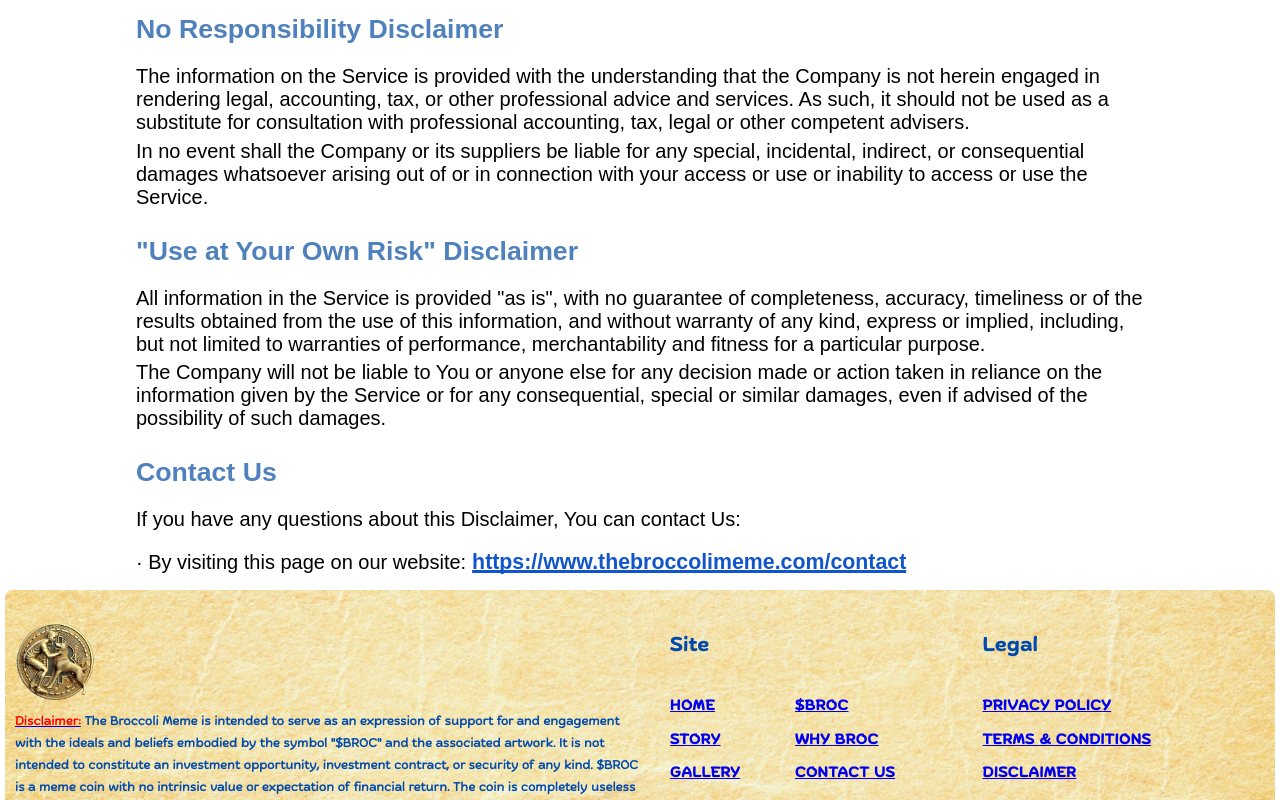
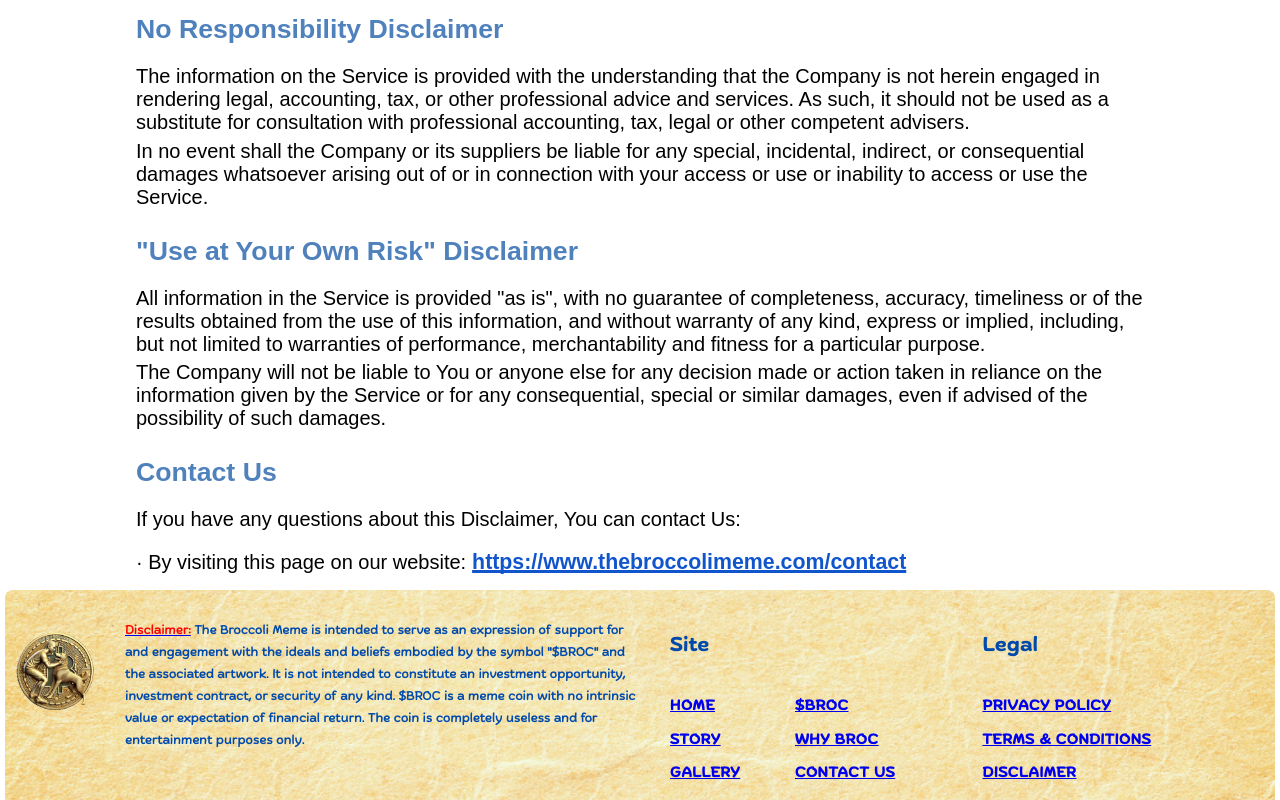
Before and after one commit to loyalfriend0615/broccoli, a React (Create React App) app: page /disclaimer in a window 1280 px wide. Shown: the part 2000-2800 px from the top of the page. Built offline with nearby package versions, Linux system fonts and the light colour scheme.

Commit message:
margin 1

```diff
--- a/src/components/Story/story.css
+++ b/src/components/Story/story.css
@@ -14,7 +14,7 @@
     justify-content: center;
 }
 #story>p {
-    padding: 0 45px;
+    padding: 0 80px;
     font-family: Biski-Regular;
 }
 #story h1 {
--- a/src/components/footer/footer.css
+++ b/src/components/footer/footer.css
@@ -39,6 +39,15 @@
 #disclaimer {
     padding: 30px 77px;
 }
+#disclaimer::after {
+    content: "";
+    clear: both;
+    display: table;
+}
+#disclaimer img {
+    float: left;
+    padding: 10px 30px 30px 0px;
+}
 #disclaimer p {
     color: #004AAD;
     font-size: 12px;
@@ -49,6 +58,7 @@
     display: flex;
     justify-content: space-between;
     padding: 0 80px;
+    margin-top: 10px;
 }
 #footer>div:last-child p {
     font-size: 14px;
--- a/src/components/header/header.css
+++ b/src/components/header/header.css
@@ -43,7 +43,7 @@
 
 .nav-list {
 list-style-type: none;
-padding: 0 60px 0 80px;
+padding: 0 60px 0 60px;
 margin: 0;
 align-items: center;
 display: flex;
```
